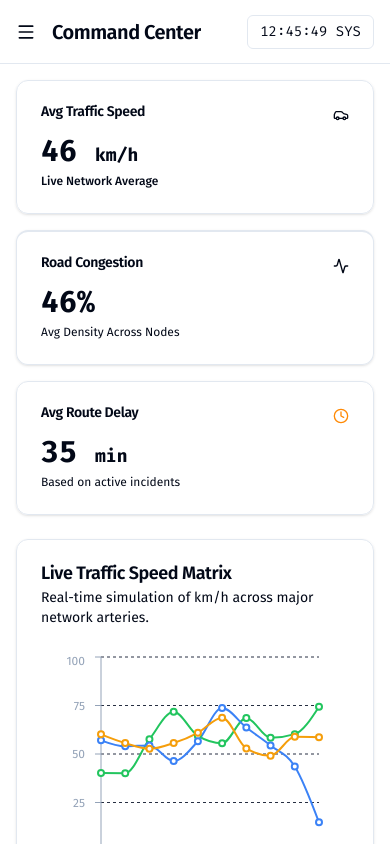
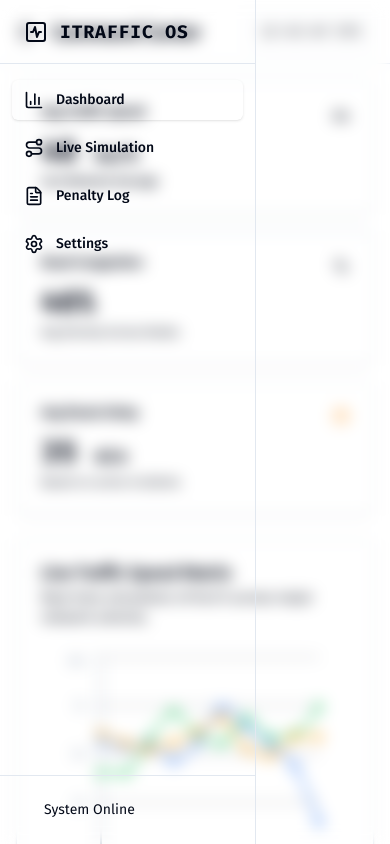
Before and after one commit to BuiltByDennis/smart-traffic, a Next.js app: page / in a window 390 px wide. Both pictures are taken after a click on the button 26 px from the left and 31 px from the top of the page. Built offline with nearby package versions, Linux system fonts and the light colour scheme.

Commit message:
feat: implement responsive mobile sidebar drawer

```diff
--- a/src/app/page.tsx
+++ b/src/app/page.tsx
@@ -228,20 +228,24 @@ function PenaltiesView({ penalties }: { penalties: PenaltyRecord[] }) {
 
 export default function Dashboard() {
   const [activeTab, setActiveTab] = useState<"dashboard" | "live" | "penalties">("dashboard");
+  const [isMobileMenuOpen, setIsMobileMenuOpen] = useState(false);
   const { chartData, alerts, globalStats, triggerIncident, clearIncidents, simulatedTimeStr, penalties, junctionCounts } = useTrafficSimulation();
 
   return (
     <div className="flex h-screen w-full bg-background overflow-hidden">
 
       {/* SIDEBAR NAVIGATION */}
-      <aside className="w-64 border-r border-border bg-card hidden md:flex flex-col shrink-0">
+      {isMobileMenuOpen && (
+        <div className="fixed inset-0 bg-background/80 backdrop-blur-sm z-40 md:hidden" onClick={() => setIsMobileMenuOpen(false)} />
+      )}
+      <aside className={`fixed inset-y-0 left-0 z-50 w-64 border-r border-border bg-card flex flex-col shrink-0 transform transition-transform duration-200 ease-in-out md:relative md:translate-x-0 ${isMobileMenuOpen ? 'translate-x-0' : '-translate-x-full'}`}>
         <div className="h-16 flex items-center px-6 border-b border-border shrink-0">
           <ActivitySquare className="h-6 w-6 text-accent mr-3" />
           <span className="font-mono font-bold text-lg tracking-wider uppercase">iTraffic OS</span>
         </div>
         <nav className="flex-1 py-4 space-y-2 px-3 overflow-y-auto">
           <button
-            onClick={() => setActiveTab("dashboard")}
+            onClick={() => { setActiveTab("dashboard"); setIsMobileMenuOpen(false); }}
             className={`w-full flex items-center px-3 py-2.5 rounded-md font-medium text-sm transition-colors ${
               activeTab === "dashboard"
                 ? "bg-secondary text-secondary-foreground shadow-sm"
@@ -252,7 +256,7 @@ export default function Dashboard() {
             Dashboard
           </button>
           <button
-            onClick={() => setActiveTab("live")}
+            onClick={() => { setActiveTab("live"); setIsMobileMenuOpen(false); }}
             className={`w-full flex items-center px-3 py-2.5 rounded-md font-medium text-sm transition-colors ${
               activeTab === "live"
                 ? "bg-secondary text-secondary-foreground shadow-sm"
@@ -263,7 +267,7 @@ export default function Dashboard() {
             Live Simulation
           </button>
           <button
-            onClick={() => setActiveTab("penalties")}
+            onClick={() => { setActiveTab("penalties"); setIsMobileMenuOpen(false); }}
             className={`w-full flex items-center px-3 py-2.5 rounded-md font-medium text-sm transition-colors ${
               activeTab === "penalties"
                 ? "bg-secondary text-secondary-foreground shadow-sm"
@@ -295,7 +299,7 @@ export default function Dashboard() {
         {/* TOP HEADER */}
         <header className="h-16 border-b border-border bg-background/95 backdrop-blur flex items-center justify-between px-4 sm:px-6 shrink-0">
           <div className="flex items-center">
-            <button className="md:hidden mr-4 text-muted-foreground hover:text-foreground">
+            <button onClick={() => setIsMobileMenuOpen(true)} className="md:hidden mr-4 text-muted-foreground hover:text-foreground">
               <Menu className="h-5 w-5" />
             </button>
             <h1 className="text-xl font-semibold tracking-tight truncate">Command Center</h1>
```
